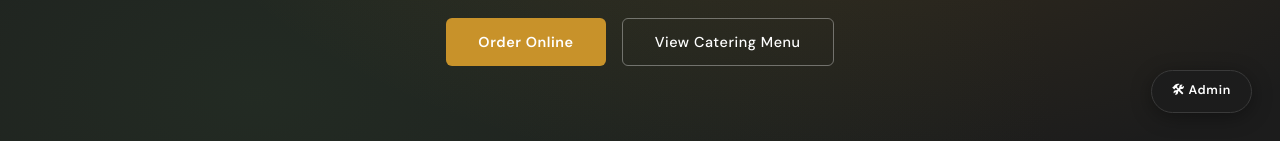
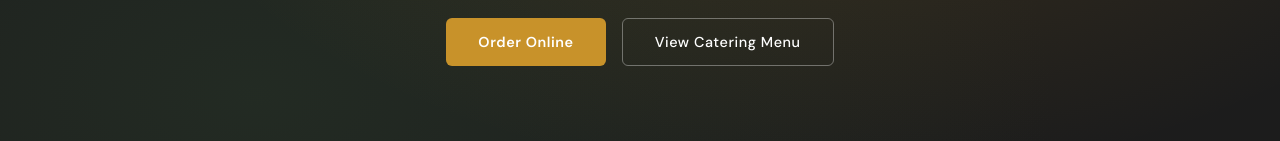
Before and after one commit to K0nja/vreeland-market, a React (Vite) app: page / in a window 1280 px wide. Shown: the part 659-800 px from the top of the page. Built offline with nearby package versions, Linux system fonts and the light colour scheme; a web font is replaced by a local one.

Commit message:
hide admin button

```diff
--- a/src/pages/HomePage.jsx
+++ b/src/pages/HomePage.jsx
@@ -31,10 +31,19 @@ export default function HomePage() {
   const [pwErr, setPwErr] = useState(false)
   const [authed, setAuthed] = useState(false)
 
-  const handleAdminClick = () => {
+  const handleAdminOpen = () => {
     if (authed) setAdminOpen(true)
     else setPwPrompt(true)
   }
+
+  // Secret keyboard shortcut: Ctrl + Shift + A
+  useEffect(() => {
+    const onKey = (e) => {
+      if (e.ctrlKey && e.shiftKey && e.key === 'A') handleAdminOpen()
+    }
+    window.addEventListener('keydown', onKey)
+    return () => window.removeEventListener('keydown', onKey)
+  }, [authed])
 
   const handlePwSubmit = () => {
     if (pw === ADMIN_PASSWORD) {
@@ -48,12 +57,10 @@ export default function HomePage() {
     }
   }
 
-  // Split headline on | for line break / italic second line
   const headlineParts = hero.headline.split('|')
 
   return (
     <>
-      {/* Seasonal banner */}
       {hero.showBanner === 'yes' && hero.banner && (
         <div className={styles.banner}>{hero.banner}</div>
       )}
@@ -61,7 +68,6 @@ export default function HomePage() {
         <div className={styles.calloutBar}>⚠️ {hero.callout}</div>
       )}
 
-      {/* Hero */}
       <div className={styles.hero}>
         <div className={styles.heroContent}>
           <div className={`${styles.heroEyebrow} fade-in`}>
@@ -92,7 +98,6 @@ export default function HomePage() {
         </div>
       </div>
 
-      {/* Features */}
       <Section>
         <SectionLabel>What We Offer</SectionLabel>
         <SectionTitle>More than just a party store.</SectionTitle>
@@ -112,7 +117,6 @@ export default function HomePage() {
           ))}
         </div>
 
-        {/* CTA strip */}
         <div className={styles.ctaStrip}>
           <div>
             <h3 className={styles.ctaHeading}>Hosting a party?</h3>
@@ -126,12 +130,6 @@ export default function HomePage() {
         </div>
       </Section>
 
-      {/* Admin FAB */}
-      <button className={styles.adminFab} onClick={handleAdminClick}>
-        🛠 Admin
-      </button>
-
-      {/* Password prompt */}
       {pwPrompt && (
         <div className={styles.pwBackdrop} onClick={() => { setPwPrompt(false); setPwErr(false); setPw('') }}>
           <div className={styles.pwBox} onClick={(e) => e.stopPropagation()}>
```
